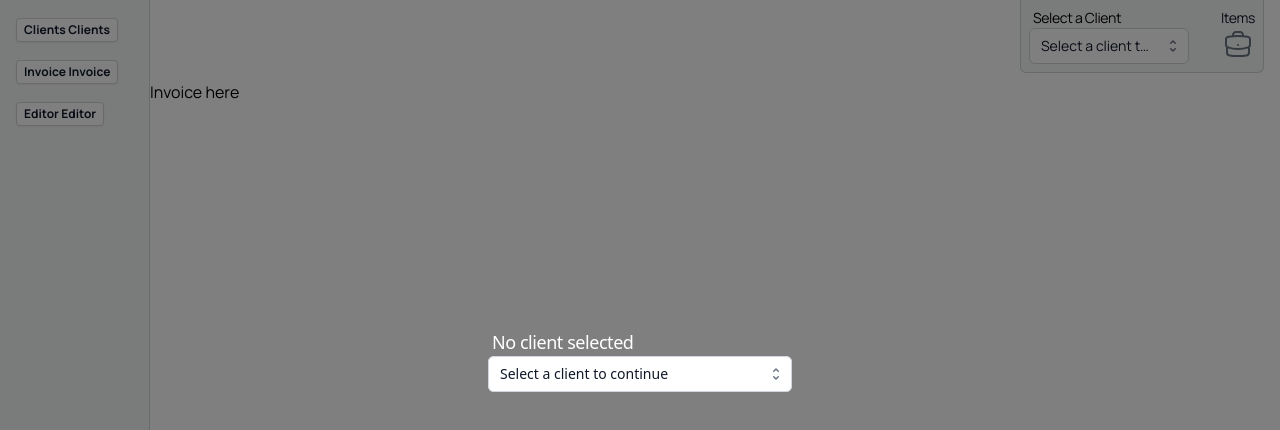
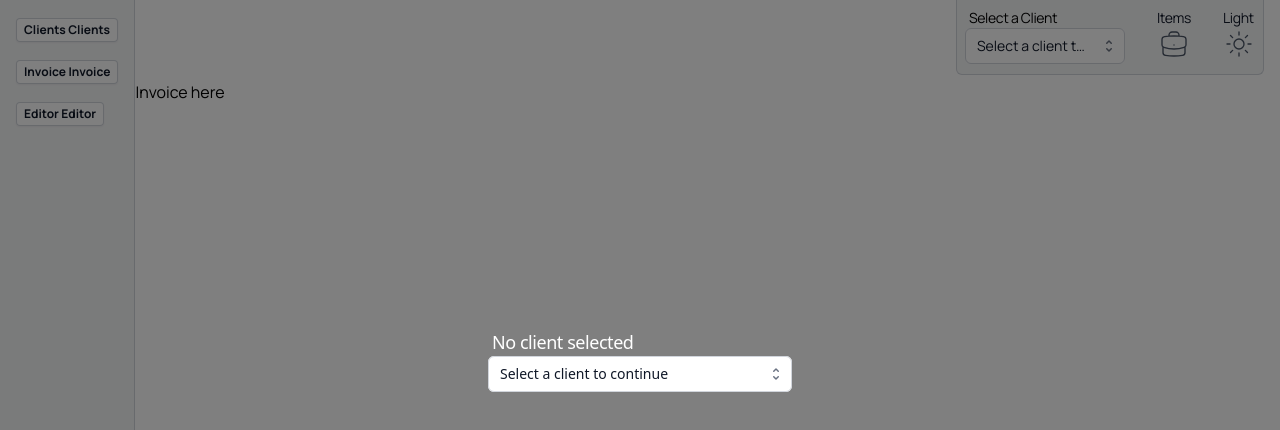
Before and after one commit to viktorHadz/vue-invoicer, a Vue app: page /invoice in a window 1280 px wide. Shown: the top 430 px of the page. Built offline with nearby package versions, Linux system fonts and the light colour scheme.

Commit message:
darkmode, tailwind variables set in one place

```diff
--- a/src/App.vue
+++ b/src/App.vue
@@ -6,14 +6,13 @@ import ItemsEditor from './components/items/ItemsEditor.vue'
 import NoSelectedClientModal from './components/clients/NoSelectedClient.vue'
 import { useClientStore } from '@/stores/clients'
 import LeBtn from './components/UI/LeBtn.vue'
+import LeDarkMode from './components/UI/LeDarkMode.vue'
 
 const clientStore = useClientStore()
-
-// If memorised in localstorage
 </script>
 
 <template>
-  <div class="layout">
+  <div class="layout bg-fg">
     <header class="sidebar border-r border-gray-300 bg-gray-100/75">
       <nav class="flex flex-col gap-4 p-4" v-if="clientStore.hasClients">
         <RouterLink to="/clients">
@@ -42,6 +41,7 @@ const clientStore = useClientStore()
           <div class="flex flex-col">
             <ItemsEditor></ItemsEditor>
           </div>
+          <LeDarkMode></LeDarkMode>
         </div>
       </div>
       <!-- Modals -- Add parent component to decluter if needed  -->
@@ -50,13 +50,4 @@ const clientStore = useClientStore()
   </div>
 </template>
 
-<style scoped>
-toggle-panel {
-  max-height: 40px; /* tucked in */
-  overflow: hidden;
-  transition: max-height 0.3s ease;
-}
-.toggle-panel:hover {
-  max-height: 100px; /* increased height on hover */
-}
-</style>
+<style scoped></style>
--- a/src/assets/base.css
+++ b/src/assets/base.css
@@ -1,8 +1,3 @@
-:root {
-  --sidebar-width: 150px;
-  font-size: 16px;
-}
-
 .layout {
   display: flex;
   min-height: 100vh;
--- a/src/assets/main.css
+++ b/src/assets/main.css
@@ -1,10 +1,19 @@
 @import 'tailwindcss';
 @import './base.css';
-@theme {
-  --color-primary: #10b981; /* Emerald 500 */
+
+/* Correct way to use theme variables in tailwind for darkmode
+see: https://github.com/tailwindlabs/tailwindcss/discussions/15083
+*/
+@variant dark (&:where(.dark, .dark *));
+:root {
+  --text-fg: #ffffff;
+
+  :where(.dark) {
+    --text-fg: #111111;
+  }
 }
-[data-theme='dark'] {
-  --color-primary: #10b981; /* Emerald 500 */
+@theme inline {
+  --color-fg: var(--text-fg);
 }
 
 #app {
--- /dev/null
+++ b/src/components/UI/LeDarkMode.vue
@@ -0,0 +1,52 @@
+<script setup>
+import { SunIcon, MoonIcon } from '@heroicons/vue/24/outline'
+import { useStorage } from '@vueuse/core'
+import { onMounted, watch } from 'vue'
+
+onMounted(() => {
+  const app = document.getElementById('app')
+  if (darkModeOn.value) {
+    app.classList.add('dark')
+  } else {
+    app.classList.remove('dark')
+  }
+})
+
+const darkModeOn = useStorage('darkModeOn', false)
+
+function toggleDarkMode() {
+  darkModeOn.value = !darkModeOn.value
+  console.log('darkModeOn?: ', darkModeOn.value)
+
+  let app = document.getElementById('app')
+
+  app.classList.toggle('dark')
+}
+
+watch(darkModeOn, () => {
+  const app = document.getElementById('app')
+  darkModeOn.value === true ? app.classList.add('dark') : app.classList.remove('dark')
+})
+</script>
+<template>
+  <div>
+    <div v-if="!darkModeOn">
+      <p class="block font-medium tracking-tight text-sm text-gray-900">Light</p>
+      <button class="cursor-pointer" @click="toggleDarkMode">
+        <SunIcon
+          class="size-8 stroke-1 text-gray-600 hover:text-gray-900 transition-colors"
+        ></SunIcon>
+      </button>
+    </div>
+    <div v-if="darkModeOn">
+      <p class="block font-medium tracking-tight text-sm text-gray-900">Dark</p>
+      <button class="cursor-pointer" @click="toggleDarkMode">
+        <MoonIcon
+          class="size-8 stroke-1 text-gray-600 hover:text-gray-900 transition-colors"
+        ></MoonIcon>
+      </button>
+    </div>
+  </div>
+</template>
+
+<style scoped></style>
--- a/src/components/items/ItemsEditor.vue
+++ b/src/components/items/ItemsEditor.vue
@@ -22,7 +22,7 @@ const isOpen = ref(false)
     <!-- Icon that changes color on hover -->
     <BriefcaseIcon
       @click="isOpen = true"
-      class="size-8 text-gray-500 hover:text-gray-900 transition-colors cursor-pointer"
+      class="size-8 stroke-1 text-gray-600 hover:text-gray-900 transition-colors cursor-pointer"
     ></BriefcaseIcon>
   </div>
 
--- a/src/stores/items.js
+++ b/src/stores/items.js
@@ -5,12 +5,12 @@ export const useItemsStore = defineStore('items', () => {
   const fakeItems = ref([])
   const fetchStyles = async () => {
     fetch('https://dummyjson.com/products?limit=10&skip=10')
-      .then(res => res.json())
+      .then((res) => res.json())
       .then((data) => {
         console.log(data)
         fakeItems.value.push(data)
       })
-      .catch(error => console.error('Error:', error))
+      .catch((error) => console.error('Error:', error))
   }
 
   return { fakeItems, fetchStyles }
```
